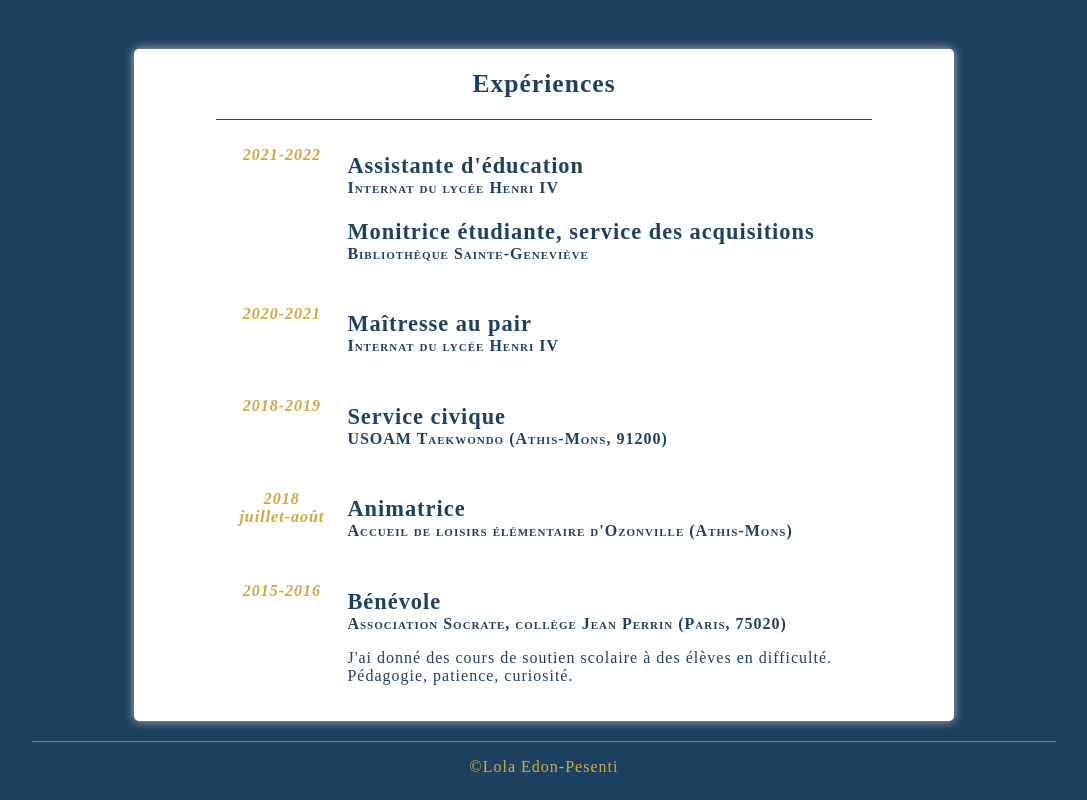
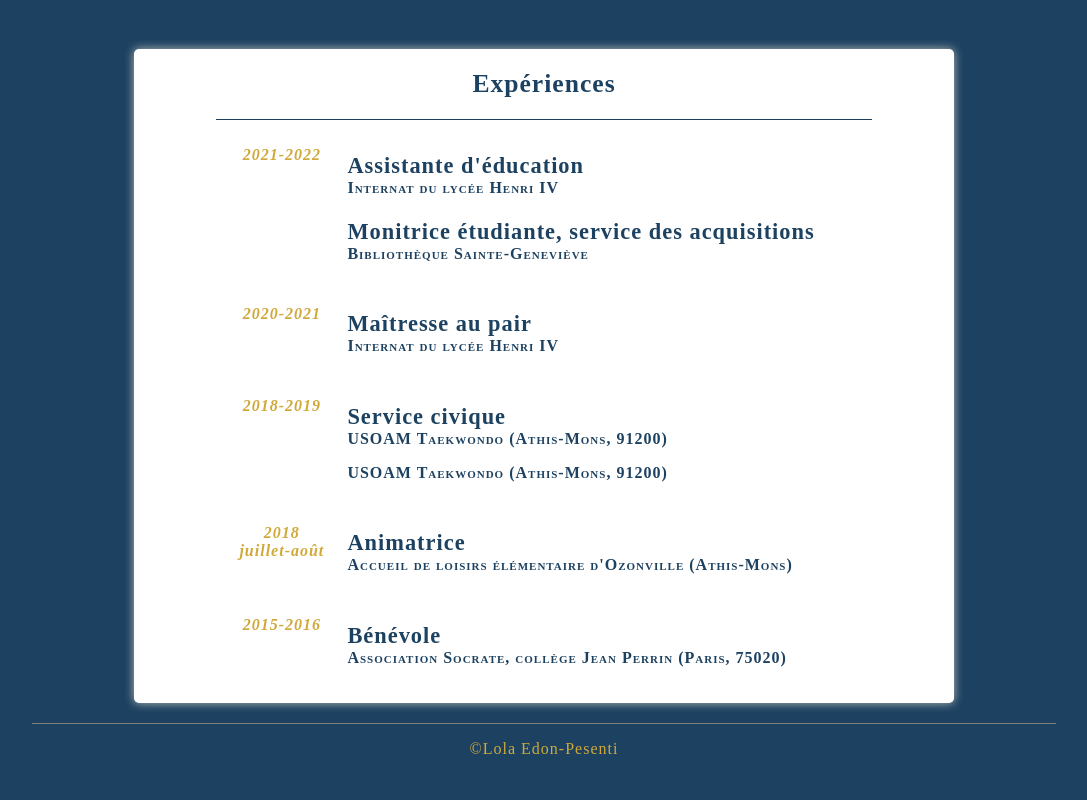
Before and after one commit to lolaep/lolaedonpesenti, a plain HTML site: page src/experiences.html in a window 1280 px wide. Shown: the part 328-1128 px from the top of the page, without its empty margins (104-1191 px from the left). Drawn offline with Linux system fonts and the light colour scheme.

Commit message:
Update experiences.html

```diff
--- a/src/experiences.html
+++ b/src/experiences.html
@@ -42,6 +42,7 @@
 					<div class="flex-column">
 						<h3>Service civique</h3>
 						<p><span class="lieu">USOAM Taekwondo (Athis-Mons, 91200)</span></p>
+						<p><span class="lieu">USOAM Taekwondo (Athis-Mons, 91200)</span></p>
 					</div>
 				</div>
 				<div class="flex-experience">
@@ -56,7 +57,6 @@
 					<div class="flex-column">
 						<h3>Bénévole</h3>
 						<p><span class="lieu">Association Socrate, collège Jean Perrin (Paris, 75020)</span></p>
-						<p>J'ai donné des cours de soutien scolaire à des élèves en difficulté.<br>Pédagogie, patience, curiosité.</p>
 					</div>
 				</div>
 			</section>
```
